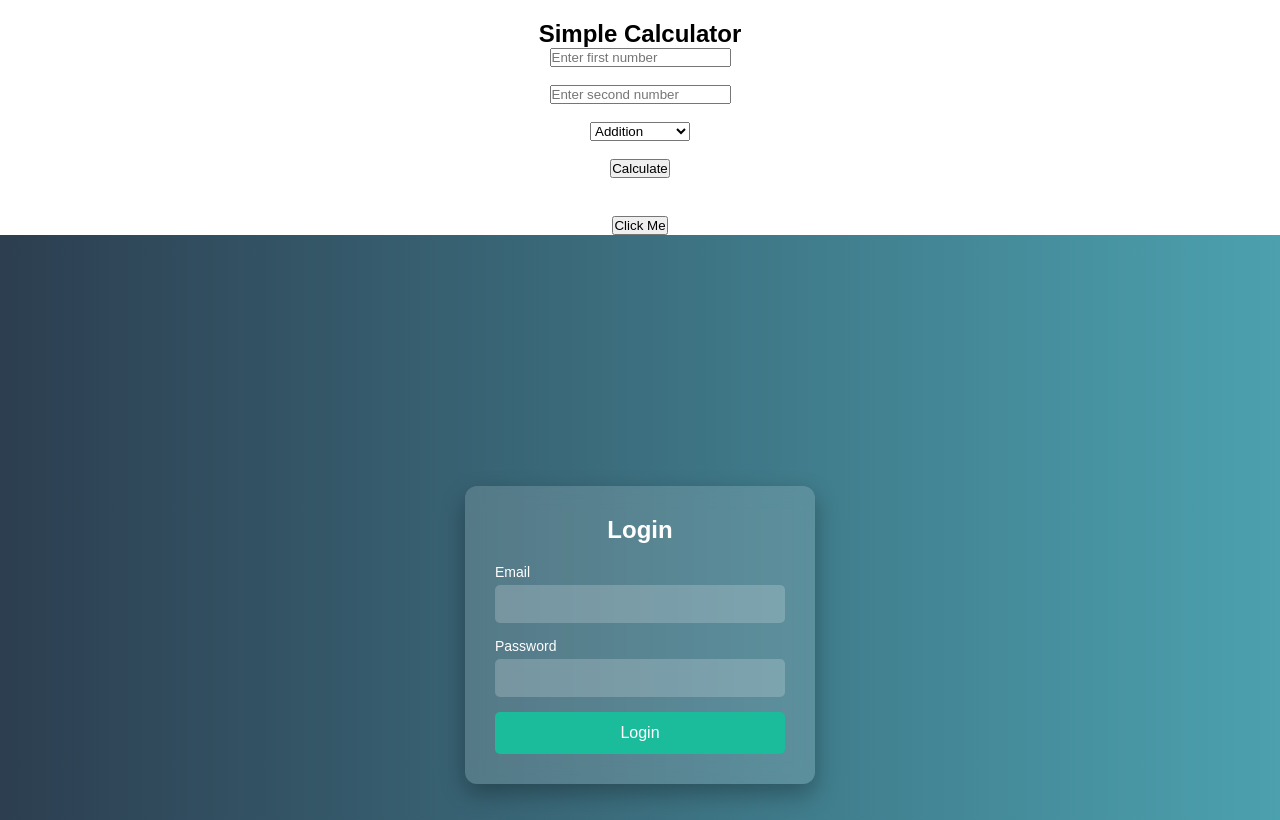
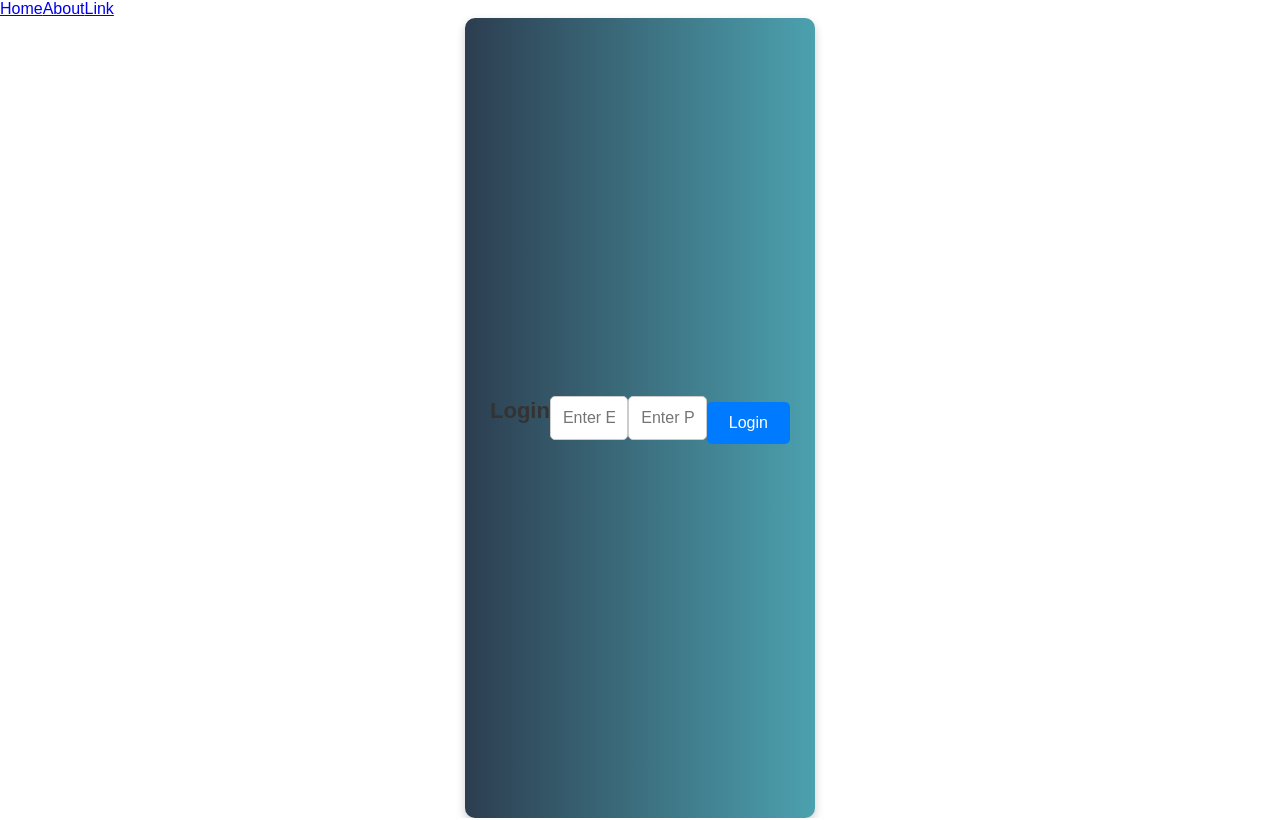
Before and after one commit to 12nagrajhm/React-Js-Handon, a React (Vite) app in the folder my-react-app/: page /login in a window 1280 px wide. Shown: the top 820 px of the page. Built offline with nearby package versions, Linux system fonts and the light colour scheme.

Commit message:
React Router commit

```diff
--- a/my-react-app/package.json
+++ b/my-react-app/package.json
@@ -11,7 +11,8 @@
   },
   "dependencies": {
     "react": "^19.0.0",
-    "react-dom": "^19.0.0"
+    "react-dom": "^19.0.0",
+    "react-router-dom": "^7.2.0"
   },
   "devDependencies": {
     "@eslint/js": "^9.21.0",
--- a/my-react-app/src/App.jsx
+++ b/my-react-app/src/App.jsx
@@ -11,29 +11,44 @@ import LoginForm from "./components/LoginForm";
 import TodoApp from "./components/TodoApp";
 import DivideTwoNumbers from "./components/DivideTwoNumbers";
 import SimpleReact from "./components/SimpleReact";
-import Login from "./Projects/Login";
+//import Login from "./Projects/Login";
 import LoginPage from "./project1/LoginPage";
-
+import { BrowserRouter as Router, Routes, Route, Link } from "react-router-dom";
+import About from "./ReactRouter/About";
+import Home from "./ReactRouter/Home";
+import Login from "./ReactRouter/Login"
 
 const App = () => {
   return (
-    <div>
+    <Router>
+
       {/*<Increment />*/}
       {/*<IncDec />*/}
       {/*<Form />
       <AddTwoNumber />
       <SubTwoNumbers />
       <MulTwoNumbers/>*/}
-      <Calculator />
+      {/*<Calculator />*/}
       {/*<ParentComponent />
       <OddEvenCheck />
       <LoginForm />
       <TodoApp />
       <DivideTwoNumbers/>*/}
-      <SimpleReact />
+      {/*<SimpleReact />*/}
       {/*<Login/>*/}
-      <LoginPage/>
-    </div>
+      {/*<LoginPage/>*/}
+      <nav>
+        <Link to="/">Home</Link>
+        <Link to="/about">About</Link>
+        <Link to="/login">Link</Link>
+      </nav>
+      <Routes>
+        <Route path="/" element={<Home/>}/>
+        <Route path="/about" element={<About/>}/>
+        <Route path="/login" element={<Login/>}/>
+      </Routes>
+
+    </Router>
   );
 };
 
--- /dev/null
+++ b/my-react-app/src/ReactRouter/About.jsx
@@ -0,0 +1,11 @@
+
+import React from "react";
+function About(){
+    return (<div>
+        <h1>About Page</h1>
+        <p>Lorem ipsum dolor sit amet consectetur adipisicing elit. Est ipsam excepturi itaque earum optio facere tempora ab vero esse voluptatem, deleniti ad at necessitatibus incidunt ut rem voluptas expedita eligendi.</p>
+    </div>)
+};
+
+
+export default About;
--- /dev/null
+++ b/my-react-app/src/ReactRouter/Home.jsx
@@ -0,0 +1,18 @@
+import React from "react";
+
+const Home = () => {
+    return (
+        <div className="order-list-item">
+            <nav>
+                <ul className="order-list">
+                    <li>List 1</li>
+                    <li>List 2</li>
+                    <li>List 3</li>
+                    <li>List 4</li>
+                </ul>
+            </nav>
+        </div>
+    );
+};
+
+export default Home;
--- /dev/null
+++ b/my-react-app/src/ReactRouter/Login.css
@@ -0,0 +1,61 @@
+/* Login.css */
+.login-container {
+    text-align: center;
+    margin-top: 50px;
+    background-color: #f9f9f9;
+    padding: 25px;
+    border-radius: 10px;
+    box-shadow: 0px 4px 10px rgba(0, 0, 0, 0.2);
+    width: 350px;
+    margin: auto;
+}
+
+.login-title {
+    color: #333;
+    font-size: 22px;
+    font-weight: bold;
+    margin-bottom: 15px;
+}
+
+.login-input {
+    width: 90%;
+    padding: 12px;
+    margin: 8px 0;
+    border: 1px solid #ccc;
+    border-radius: 5px;
+    font-size: 16px;
+}
+
+.login-button, .logout-button {
+    width: 100%;
+    padding: 12px;
+    margin-top: 10px;
+    border: none;
+    border-radius: 5px;
+    font-size: 16px;
+    cursor: pointer;
+}
+
+.login-button {
+    background-color: #007bff;
+    color: white;
+}
+
+.login-button:hover {
+    background-color: #0056b3;
+}
+
+.logout-button {
+    background-color: #dc3545;
+    color: white;
+}
+
+.logout-button:hover {
+    background-color: #a71d2a;
+}
+
+.welcome-text {
+    color: #2c3e50;
+    font-size: 18px;
+    margin-top: 10px;
+}
--- /dev/null
+++ b/my-react-app/src/ReactRouter/Login.jsx
@@ -0,0 +1,58 @@
+import React, { useState } from "react";
+import "./Login.css"; // Import external CSS file
+
+const Login = () => {
+    const [email, setEmail] = useState("");
+    const [password, setPassword] = useState("");
+    const [isLoggedIn, setIsLoggedIn] = useState(false);
+
+    const handleLogin = () => {
+        if (!email || !password) {
+            alert("Please enter a valid email and password.");
+            return;
+        }
+        setIsLoggedIn(true);
+        alert(`Login Successful: ${email}`);
+    };
+
+    const handleLogout = () => {
+        setIsLoggedIn(false);
+        setEmail("");
+        setPassword("");
+        alert("Logged out successfully.");
+    };
+
+    return (
+        <div className="login-container">
+            <h2 className="login-title">{isLoggedIn ? "Welcome" : "Login"}</h2>
+            {!isLoggedIn ? (
+                <>
+                    <input
+                        type="email"
+                        placeholder="Enter Email"
+                        value={email}
+                        onChange={(e) => setEmail(e.target.value)}
+                        className="login-input"
+                    />
+                    <br /><br />
+                    <input
+                        type="password"
+                        placeholder="Enter Password"
+                        value={password}
+                        onChange={(e) => setPassword(e.target.value)}
+                        className="login-input"
+                    />
+                    <br /><br />
+                    <button className="login-button" onClick={handleLogin}>Login</button>
+                </>
+            ) : (
+                <>
+                    <p className="welcome-text">You are logged in as <b>{email}</b></p>
+                    <button className="logout-button" onClick={handleLogout}>Logout</button>
+                </>
+            )}
+        </div>
+    );
+};
+
+export default Login;
```
Also changed, not shown: 1 other file (tests, documents, lock files or other folders).
